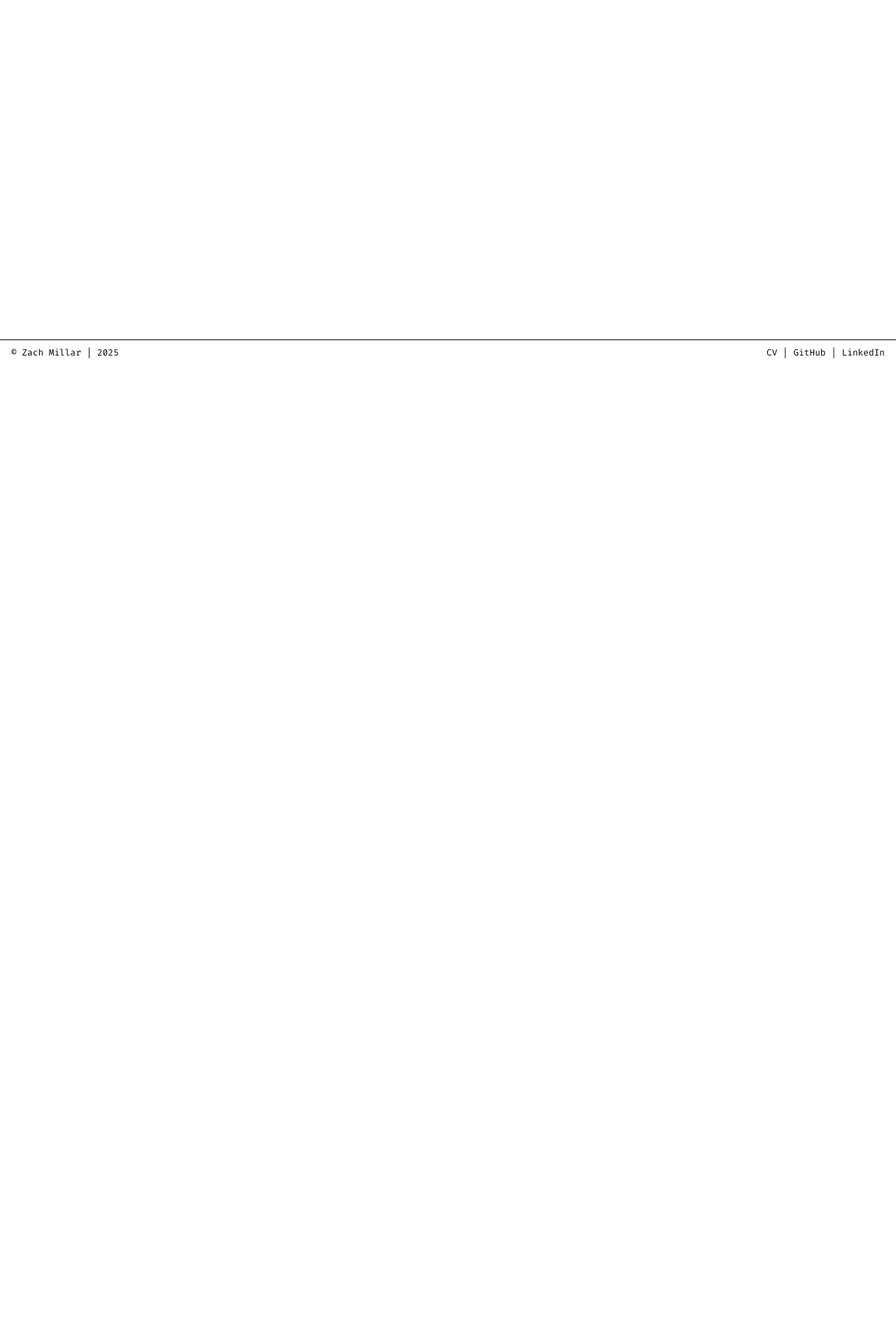
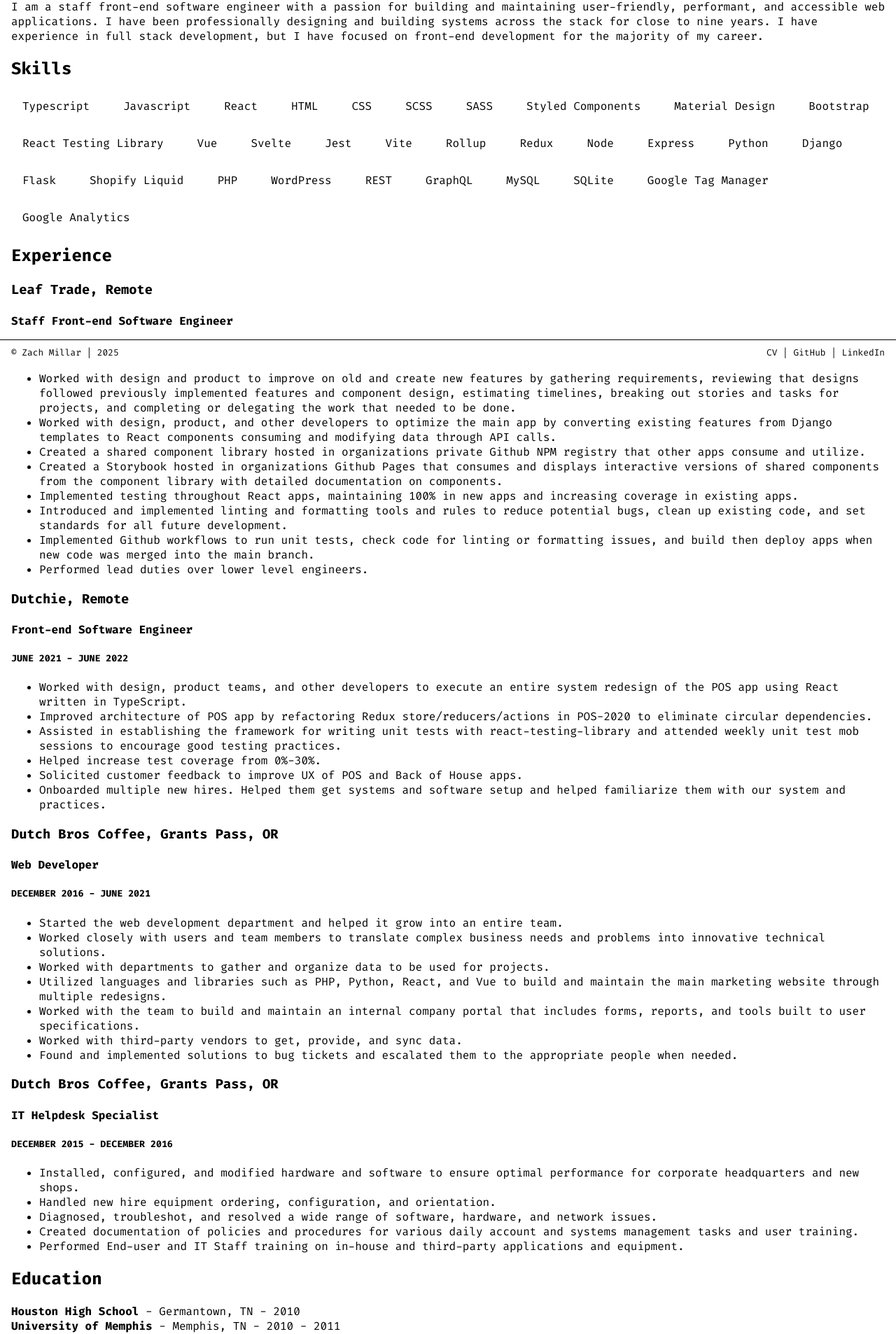
Before and after one commit to z-yeti/zachmillar_com, a React (Vite) app: page /cv in a window 1280 px wide. Shown: the part 280-2186 px from the top of the page at 70% size. Before the commit the page ends 800 px from the top, so only its background shows below. Built offline with nearby package versions, Linux system fonts and the light colour scheme.

Commit message:
chore: add CV

```diff
--- /dev/null
+++ b/src/routes/CV/CV.module.css
@@ -0,0 +1,12 @@
+.cv__skills {
+  display: flex;
+  flex-wrap: wrap;
+  gap: 1rem;
+}
+
+.cv__skills span {
+  background-color: var(--color--primary);
+  padding: 0.5rem 1rem;
+  border-radius: 0.5rem;
+  font-size: 1rem;
+}
--- a/src/routes/CV/index.tsx
+++ b/src/routes/CV/index.tsx
@@ -1,5 +1,248 @@
 import { FC } from "react";
+import styles from "./CV.module.css";
 
 export const CV: FC = () => {
-  return <>CV</>;
+  return (
+    <>
+      <section>
+        <h1>Zach Millar</h1>
+        <div>Staff Front-End Software Engineer</div>
+        <div>
+          <p>Medford, OR</p>
+          <p>
+            <a href="mailto:me@zachmillar.com">me@zachmillar.com</a>
+          </p>
+        </div>
+      </section>
+
+      <section>
+        <h2>About</h2>
+        <p>
+          I am a staff front-end software engineer with a passion for building
+          and maintaining user-friendly, performant, and accessible web
+          applications. I have been professionally designing and building
+          systems across the stack for close to nine years. I have experience in
+          full stack development, but I have focused on front-end development
+          for the majority of my career.
+        </p>
+      </section>
+
+      <section>
+        <h2>Skills</h2>
+        <div className={styles["cv__skills"]}>
+          <span>Typescript</span>
+          <span>Javascript</span>
+          <span>React</span>
+          <span>HTML</span>
+          <span>CSS</span>
+          <span>SCSS</span>
+          <span>SASS</span>
+          <span>Styled Components</span>
+          <span>Material Design</span>
+          <span>Bootstrap</span>
+          <span>React Testing Library</span>
+          <span>Vue</span>
+          <span>Svelte</span>
+          <span>Jest</span>
+          <span>Vite</span>
+          <span>Rollup</span>
+          <span>Redux</span>
+          <span>Node</span>
+          <span>Express</span>
+          <span>Python</span>
+          <span>Django</span>
+          <span>Flask</span>
+          <span>Shopify Liquid</span>
+          <span>PHP</span>
+          <span>WordPress</span>
+          <span>REST</span>
+          <span>GraphQL</span>
+          <span>MySQL</span>
+          <span>SQLite</span>
+          <span>Google Tag Manager</span>
+          <span>Google Analytics</span>
+        </div>
+      </section>
+
+      <section>
+        <h2>Experience</h2>
+
+        <div>
+          <h3>Leaf Trade, Remote</h3>
+          <div>
+            <h4>Staff Front-end Software Engineer</h4>
+            <h5>JUNE 2022 - PRESENT</h5>
+          </div>
+          <ul>
+            <li>
+              Worked with design and product to improve on old and create new
+              features by gathering requirements, reviewing that designs
+              followed previously implemented features and component design,
+              estimating timelines, breaking out stories and tasks for projects,
+              and completing or delegating the work that needed to be done.
+            </li>
+            <li>
+              Worked with design, product, and other developers to optimize the
+              main app by converting existing features from Django templates to
+              React components consuming and modifying data through API calls.
+            </li>
+            <li>
+              Created a shared component library hosted in organizations private
+              Github NPM registry that other apps consume and utilize.
+            </li>
+            <li>
+              Created a Storybook hosted in organizations Github Pages that
+              consumes and displays interactive versions of shared components
+              from the component library with detailed documentation on
+              components.
+            </li>
+            <li>
+              Implemented testing throughout React apps, maintaining 100% in new
+              apps and increasing coverage in existing apps.
+            </li>
+            <li>
+              Introduced and implemented linting and formatting tools and rules
+              to reduce potential bugs, clean up existing code, and set
+              standards for all future development.
+            </li>
+            <li>
+              Implemented Github workflows to run unit tests, check code for
+              linting or formatting issues, and build then deploy apps when new
+              code was merged into the main branch.
+            </li>
+            <li>Performed lead duties over lower level engineers.</li>
+          </ul>
+        </div>
+
+        <div>
+          <h3>Dutchie, Remote</h3>
+          <div>
+            <h4>Front-end Software Engineer</h4>
+            <h5>JUNE 2021 - JUNE 2022</h5>
+          </div>
+          <ul>
+            <li>
+              Worked with design, product teams, and other developers to execute
+              an entire system redesign of the POS app using React written in
+              TypeScript.
+            </li>
+            <li>
+              Improved architecture of POS app by refactoring Redux
+              store/reducers/actions in POS-2020 to eliminate circular
+              dependencies.
+            </li>
+            <li>
+              Assisted in establishing the framework for writing unit tests with
+              react-testing-library and attended weekly unit test mob sessions
+              to encourage good testing practices.
+            </li>
+            <li>Helped increase test coverage from 0%-30%.</li>
+            <li>
+              Solicited customer feedback to improve UX of POS and Back of House
+              apps.
+            </li>
+            <li>
+              Onboarded multiple new hires. Helped them get systems and software
+              setup and helped familiarize them with our system and practices.
+            </li>
+          </ul>
+        </div>
+
+        <div>
+          <h3>Dutch Bros Coffee, Grants Pass, OR</h3>
+          <div>
+            <h4>Web Developer</h4>
+            <h5>DECEMBER 2016 - JUNE 2021</h5>
+          </div>
+          <ul>
+            <li>
+              Started the web development department and helped it grow into an
+              entire team.
+            </li>
+            <li>
+              Worked closely with users and team members to translate complex
+              business needs and problems into innovative technical solutions.
+            </li>
+            <li>
+              Worked with departments to gather and organize data to be used for
+              projects.
+            </li>
+            <li>
+              Utilized languages and libraries such as PHP, Python, React, and
+              Vue to build and maintain the main marketing website through
+              multiple redesigns.
+            </li>
+            <li>
+              Worked with the team to build and maintain an internal company
+              portal that includes forms, reports, and tools built to user
+              specifications.
+            </li>
+            <li>
+              Worked with third-party vendors to get, provide, and sync data.
+            </li>
+            <li>
+              Found and implemented solutions to bug tickets and escalated them
+              to the appropriate people when needed.
+            </li>
+          </ul>
+        </div>
+
+        <div>
+          <h3>Dutch Bros Coffee, Grants Pass, OR</h3>
+          <div>
+            <h4>IT Helpdesk Specialist</h4>
+            <h5>DECEMBER 2015 - DECEMBER 2016</h5>
+          </div>
+          <ul>
+            <li>
+              Installed, configured, and modified hardware and software to
+              ensure optimal performance for corporate headquarters and new
+              shops.
+            </li>
+            <li>
+              Handled new hire equipment ordering, configuration, and
+              orientation.
+            </li>
+            <li>
+              Diagnosed, troubleshot, and resolved a wide range of software,
+              hardware, and network issues.
+            </li>
+            <li>
+              Created documentation of policies and procedures for various daily
+              account and systems management tasks and user training.
+            </li>
+            <li>
+              Performed End-user and IT Staff training on in-house and
+              third-party applications and equipment.
+            </li>
+          </ul>
+        </div>
+      </section>
+
+      <section>
+        <h2>Education</h2>
+        <div>
+          <strong>Houston High School</strong> - Germantown, TN - 2010
+        </div>
+        <div>
+          <strong>University of Memphis</strong> - Memphis, TN - 2010 - 2011
+        </div>
+        <div>
+          <strong>Southern Oregon University</strong> - Ashland, OR - 2015 -
+          2016
+        </div>
+      </section>
+
+      <section>
+        <h2>Awards</h2>
+        <div>
+          <strong>Eagle Scout</strong> - MAY 2010
+        </div>
+      </section>
+
+      <p>
+        <i>References available upon request.</i>
+      </p>
+    </>
+  );
 };
```
